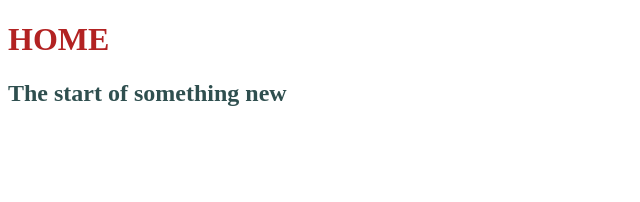
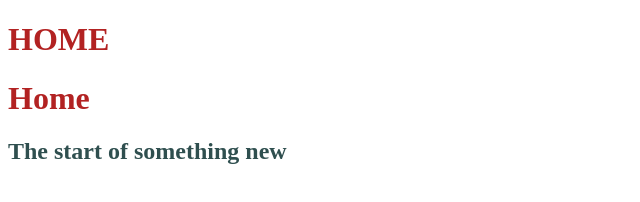
Before and after one commit to josh-il98/josh-il98.github.io, a plain HTML site: page index.html in a window 1280 px wide. Shown: the whole page, without its empty margins (0-640 px from the left). Drawn offline with Linux system fonts and the light colour scheme.

Commit message:
third commit

```diff
--- a/index.html
+++ b/index.html
@@ -5,6 +5,9 @@
     </title>
     <body>
         <h1 style="color:firebrick">HOME</h1>
+
+        <h1 style= "color:firebrick">Home</h1>
+
         <h2 style = "color:darkslategrey">
             The start of something new
         </h2>
```
